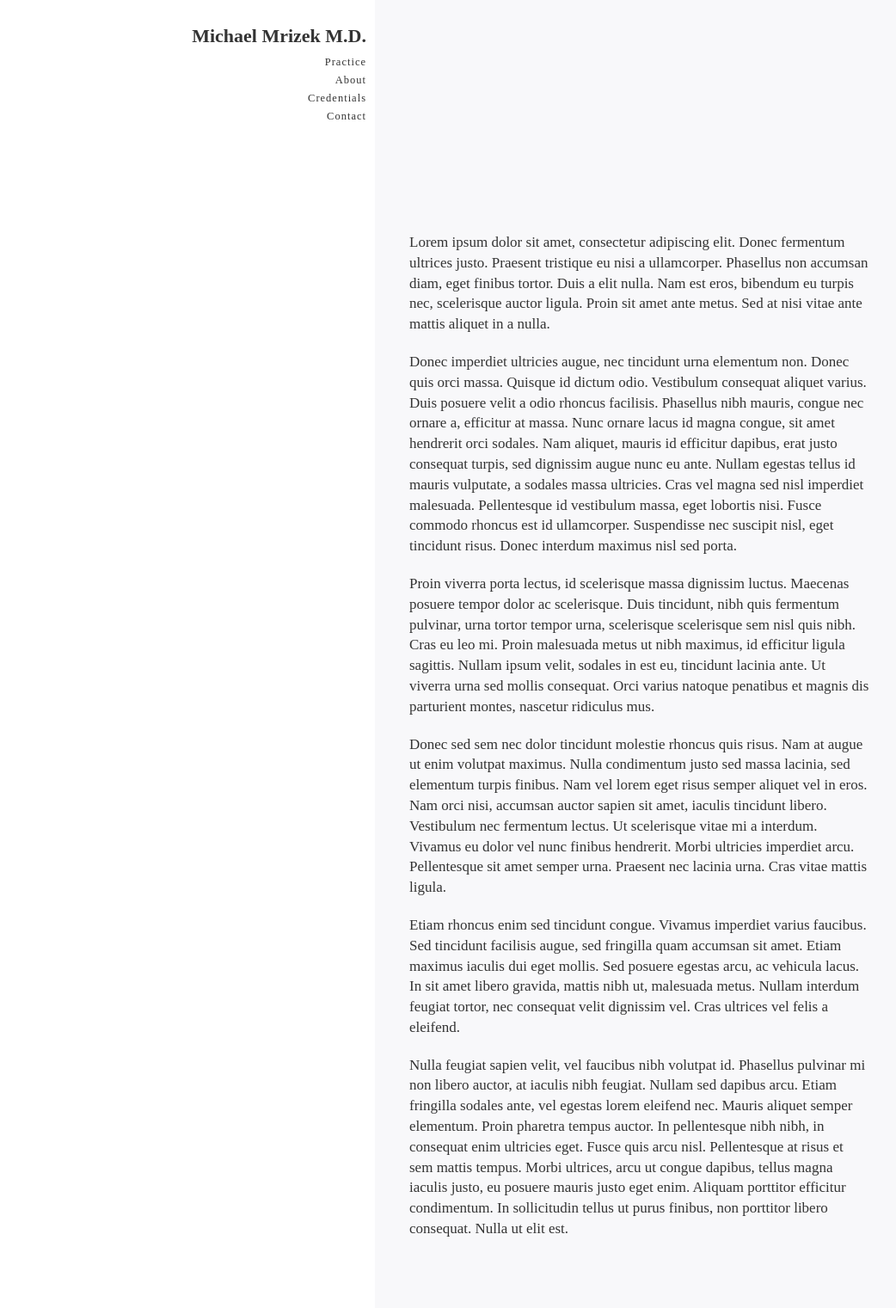
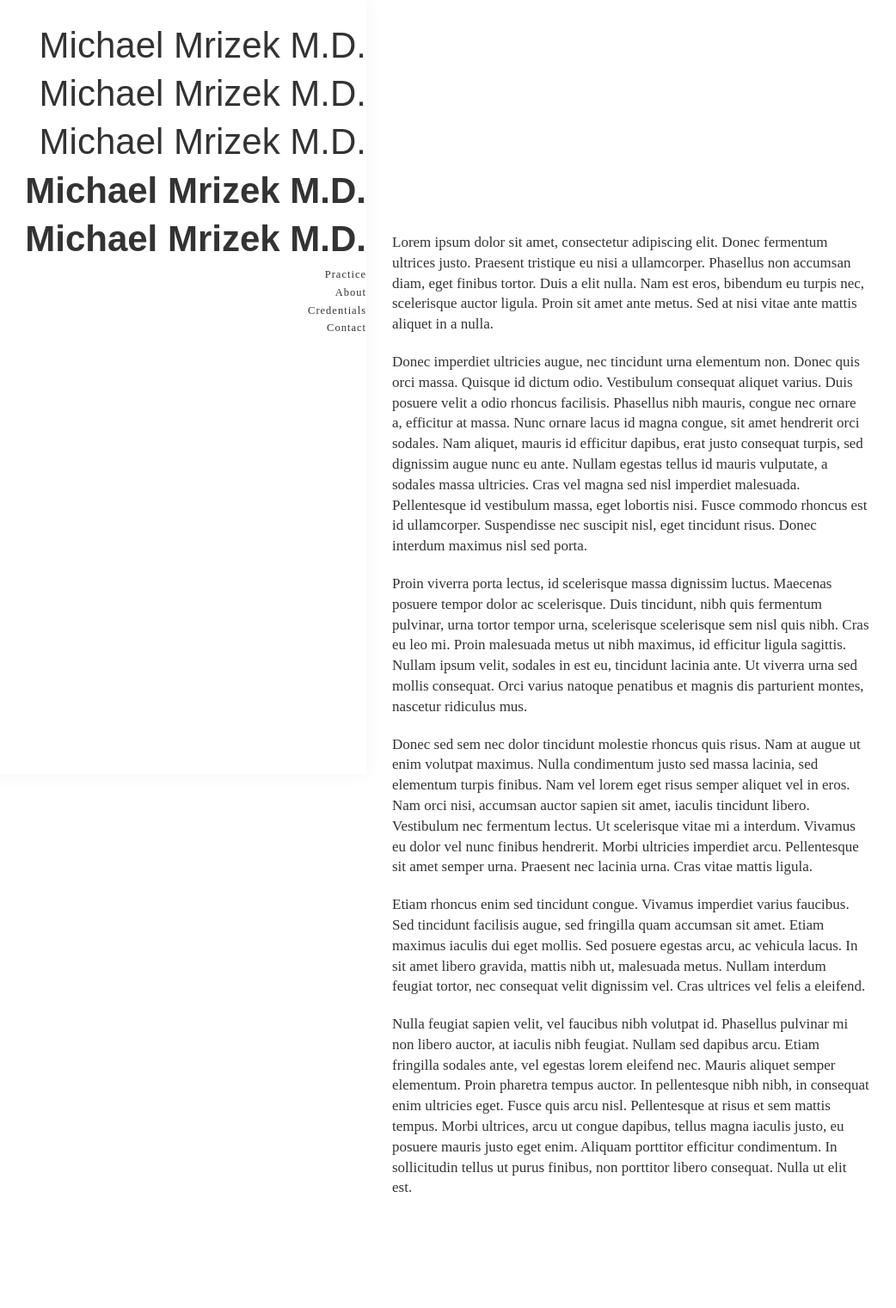
Before and after one commit to carolineportugal/michaelmrizekmd, a Jekyll site: the page built from about/index.html, in a window 1280 px wide. Shown: the whole page at 86% size, without its empty margins (4-1046 px from the left). Built offline with Jekyll 4.4.1, drawn with Linux system fonts in a browser that asks for light colours; nearby versions of some CDN libraries; after the commit the page ends 1473 px from its top, so only the background shows below that.

Commit message:
adds caravel typeface

```diff
--- a/_sass/_fonts.scss
+++ b/_sass/_fonts.scss
@@ -12,8 +12,32 @@
 
 //Font Mixins
 
-@mixin meta-serif-book {
-  font-family: "ff-meta-serif-web-pro",serif;
+@mixin caravel-light {
+  font-family: "caravel",sans-serif;
   font-style: normal;
-  font-weight: 500;
+  font-weight:300;
 }
+
+@mixin caravel-regular {
+  font-family: "caravel",sans-serif;
+  font-style: normal;
+  font-weight:400;
+}
+
+@mixin caravel-medium {
+  font-family: "caravel",sans-serif;
+  font-style: normal;
+  font-weight:500;
+}
+
+@mixin caravel-semibold {
+  font-family: "caravel",sans-serif;
+  font-style: normal;
+  font-weight:600;
+}
+
+@mixin caravel-bold {
+  font-family: "caravel",sans-serif;
+  font-style: normal;
+  font-weight: 700;
+}
--- a/_sass/_nav.scss
+++ b/_sass/_nav.scss
@@ -4,29 +4,49 @@ nav{
   position:relative;
   display: flex;
   justify-content: flex-end;
-  padding-top:3rem;
-
 
   .nav-content{
+    padding-top:3rem;
     position:fixed;
+    // background: red;
+    box-shadow: 0px 0px 20px 0px rgba(0,0,0,0.05);
+    width:100%;
+    height:100%;
+    text-align:right;
   }
 
   .logo{
-    font-size:22px;
-    // @include futura-bold();
-    // @include meta-serif-bold();
-    font-family: "begum";
-    font-weight: bold;
+    font-size:42px;
+    // font-family: "begum";
+    // font-weight: bold;
     // text-transform: uppercase;
     margin-bottom:1rem;
     // text-shadow: 0px 5px #cdff00;
   }
 
+  .light{
+    @include caravel-light();
+  }
+
+  .regular{
+    @include caravel-regular();
+  }
+
+  .medium{
+    @include caravel-medium();
+  }
+
+  .semibold{
+    @include caravel-semibold();
+  }
+
+  .bold{
+    @include caravel-bold();
+  }
+
   ul{
     list-style: none;
     font-size: 12.5px;
-    text-align:right;
-    @include meta-serif-book();
     font-family: "caravel";
     font-weight: 400;
     // text-transform: uppercase;
--- a/_sass/_typography.scss
+++ b/_sass/_typography.scss
@@ -6,7 +6,7 @@ h3{
 }
 
 p{
-  @include meta-serif-book();
+  // @include meta-serif-book();
   font-size:17px;
   line-height: 1.4;
   margin-bottom:2rem;
--- a/about/index.html
+++ b/about/index.html
@@ -10,7 +10,12 @@ title: About
         <div class="col-sm-4">
             <nav>
                 <div class="nav-content">
-                    <h3 class="logo">Michael Mrizek M.D.</h3>
+                    <h3 class="logo light">Michael Mrizek M.D.</h3>
+                    <h3 class="logo regular">Michael Mrizek M.D.</h3>
+                    <h3 class="logo medium">Michael Mrizek M.D.</h3>
+                    <h3 class="logo semibold">Michael Mrizek M.D.</h3>
+                    <h3 class="logo bold">Michael Mrizek M.D.</h3>
+
                     <ul>
                         <li>Practice</li>
                         <li class="active">About</li>
--- a/css/main.scss
+++ b/css/main.scss
@@ -24,7 +24,7 @@ html, body{
 }
 
 section{
-  padding:27rem 0 6rem 2rem;
+  padding:27rem 0 6rem 0rem;
   position: relative;
 }
 
@@ -35,7 +35,7 @@ section:before{
   height:100%;
   background:#E1E1E9;
   top:0;
-  left:-2rem;
+  left:-3rem;
   z-index:-10;
-  opacity:.25;
+  opacity:.02;
 }
```
Also changed, not shown: 2 other files.
